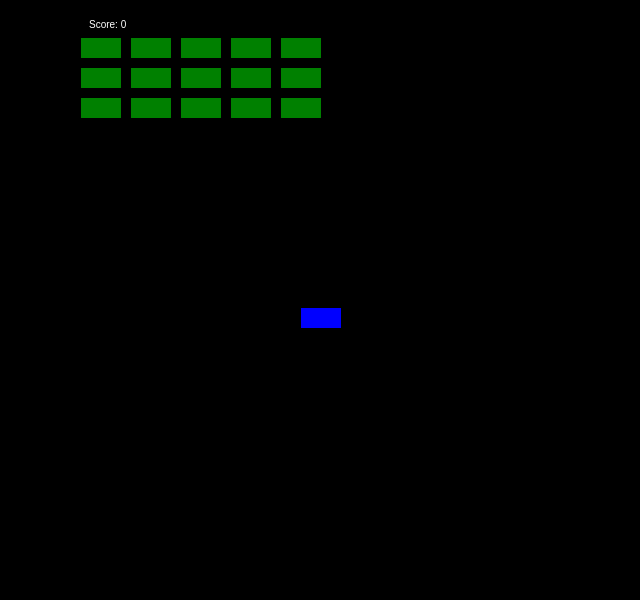
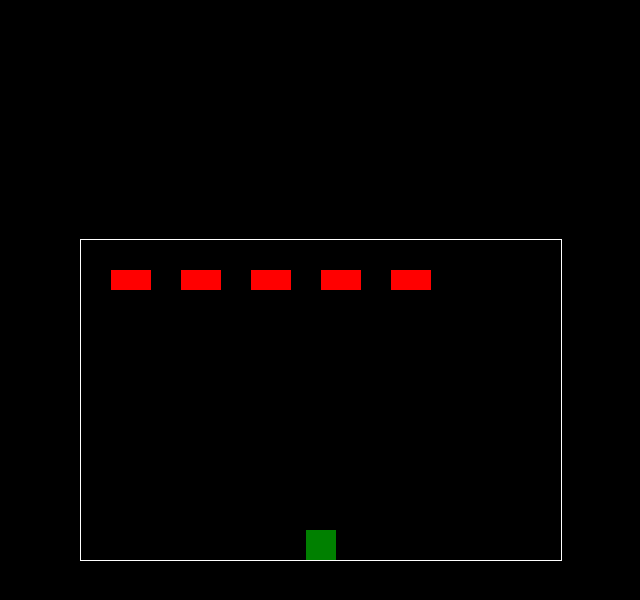
Before and after one commit to andrewjfinn-create/space-invaders-web, a plain HTML site: page index.html in a window 1280 px wide. Shown: the whole page, without its empty margins (319-959 px from the left). Drawn offline with Linux system fonts and the light colour scheme.

Commit message:
Update index.html with complete Space Invaders game code

```diff
--- a/index.html
+++ b/index.html
@@ -1,12 +1,23 @@
 <!DOCTYPE html>
-<html lang="en">
+<html>
 <head>
     <meta charset="UTF-8">
     <meta name="viewport" content="width=device-width, initial-scale=1.0">
     <title>Space Invaders</title>
     <style>
-        body { background: black; color: white; }
-        canvas { display: block; margin: 0 auto; }
+        body {
+            margin: 0;
+            display: flex;
+            justify-content: center;
+            align-items: center;
+            height: 100vh;
+            background-color: black;
+            color: white;
+            font-family: Arial, sans-serif;
+        }
+        canvas {
+            border: 1px solid white;
+        }
     </style>
 </head>
 <body>
@@ -15,101 +26,85 @@
         const canvas = document.getElementById('gameCanvas');
         const ctx = canvas.getContext('2d');
 
-        let playerWidth = 40;
-        let playerHeight = 20;
-        let playerX = (canvas.width - playerWidth) / 2;
-        let rightPressed = false;
-        let leftPressed = false;
+        let player = { x: canvas.width / 2 - 15, y: canvas.height - 30, width: 30, height: 30, speed: 5 };
+        let bullets = [];
+        let aliens = [];
+        let score = 0;
+        let particleEffects = [];
 
-        let invaderWidth = 40;
-        let invaderHeight = 20;
-        let invaders = [];
-        let score = 0;
-
-        function initInvaders() {
-            const columns = 5;
-            const rows = 3;
-            for(let r = 0; r < rows; r++) {
-                for(let c = 0; c < columns; c++) {
-                    invaders.push({ x: c * (invaderWidth + 10), y: r * (invaderHeight + 10), alive: true });
-                }
+        function createAliens() {
+            for (let i = 0; i < 5; i++) {
+                aliens.push({ x: i * 70 + 30, y: 30, width: 40, height: 20 });
             }
         }
 
-        function drawInvaders() {
+        function drawPlayer() {
             ctx.fillStyle = 'green';
-            invaders.forEach(invader => {
-                if (invader.alive) {
-                    ctx.fillRect(invader.x, invader.y, invaderWidth, invaderHeight);
+            ctx.fillRect(player.x, player.y, player.width, player.height);
+        }
+
+        function drawAliens() {
+            aliens.forEach(alien => {
+                ctx.fillStyle = 'red';
+                ctx.fillRect(alien.x, alien.y, alien.width, alien.height);
+            });
+        }
+
+        function drawBullets() {
+            bullets.forEach(bullet => {
+                bullet.y -= bullet.speed;
+                ctx.fillStyle = 'yellow';
+                ctx.fillRect(bullet.x, bullet.y, bullet.width, bullet.height);
+            });
+            bullets = bullets.filter(bullet => bullet.y > 0);
+        }
+
+        function handleCollisions() {
+            bullets.forEach((bullet, bIndex) => {
+                aliens.forEach((alien, aIndex) => {
+                    if (bullet.x < alien.x + alien.width && bullet.x + bullet.width > alien.x && bullet.y < alien.y + alien.height && bullet.y + bullet.height > alien.y) {
+                        particles.push({ x: alien.x, y: alien.y });
+                        score += 10;
+                        aliens.splice(aIndex, 1);
+                        bullets.splice(bIndex, 1);
+                    }
+                });
+            });
+        }
+
+        function drawParticles() {
+            particleEffects.forEach((particle, index) => {
+                ctx.fillStyle = 'white';
+                ctx.fillRect(particle.x, particle.y, 5, 5);
+                particle.y += 2;
+                if (particle.y > canvas.height) {
+                    particleEffects.splice(index, 1);
                 }
             });
         }
 
-        function drawPlayer() {
-            ctx.fillStyle = 'blue';
-            ctx.fillRect(playerX, canvas.height - playerHeight, playerWidth, playerHeight);
+        function update() {
+            ctx.clearRect(0, 0, canvas.width, canvas.height);
+            drawPlayer();
+            drawAliens();
+            drawBullets();
+            handleCollisions();
+            drawParticles();
+            requestAnimationFrame(update);
         }
 
-        function drawScore() {
-            ctx.fillStyle = 'white';
-            ctx.fillText('Score: ' + score, 8, 20);
+        function shoot() {
+            bullets.push({ x: player.x + player.width / 2, y: player.y, width: 5, height: 10, speed: 4 });
         }
 
-        document.addEventListener('keydown', function(event) {
-            if(event.key === 'Right' || event.key === 'ArrowRight') {
-                rightPressed = true;
-            } else if(event.key === 'Left' || event.key === 'ArrowLeft') {
-                leftPressed = true;
-            }
+        createAliens();
+        update();
+
+        window.addEventListener('keydown', (e) => {
+            if (e.key === 'ArrowLeft') player.x -= player.speed;
+            if (e.key === 'ArrowRight') player.x += player.speed;
+            if (e.key === ' ') shoot();
         });
-
-        document.addEventListener('keyup', function(event) {
-            if(event.key === 'Right' || event.key === 'ArrowRight') {
-                rightPressed = false;
-            } else if(event.key === 'Left' || event.key === 'ArrowLeft') {
-                leftPressed = false;
-            }
-        });
-
-        function collisionDetection() {
-            invaders.forEach(invader => {
-                if(invader.alive && invader.y + invaderHeight >= canvas.height - playerHeight &&
-                   invader.x < playerX + playerWidth &&
-                   invader.x + invaderWidth > playerX) {
-                    alert('Game Over! Final Score: ' + score);
-                    document.location.reload();
-                }
-            });
-        }
-
-        function draw() {
-            ctx.clearRect(0, 0, canvas.width, canvas.height);
-            drawInvaders();
-            drawPlayer();
-            drawScore();
-            collisionDetection();
-
-            if(rightPressed && playerX < canvas.width - playerWidth) {
-                playerX += 7;
-            } else if(leftPressed && playerX > 0) {
-                playerX -= 7;
-            }
-
-            invaders.forEach(invader => {
-                if (invader.alive) {
-                    invader.y += 0.1;
-                    if (invader.y > canvas.height) {
-                        alert('Game Over! Final Score: ' + score);
-                        document.location.reload();
-                    }
-                }
-            });
-
-            requestAnimationFrame(draw);
-        }
-
-        initInvaders();
-        draw();
     </script>
 </body>
 </html>
```
